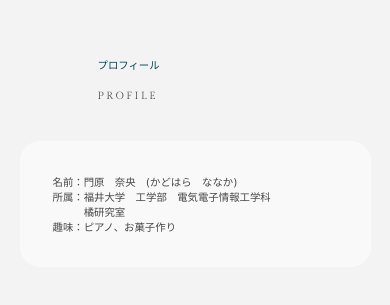
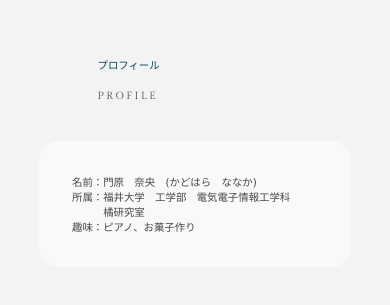
Before and after one commit to nya-nya-ka/Profile4, a plain HTML site: page index.html in a window 390 px wide. Shown: the part 1044-1349 px from the top of the page. Drawn offline with nearby package versions, Linux system fonts and the light colour scheme; a web font is replaced by a local one.

Commit message:
Update styles.css

```diff
--- a/styles.css
+++ b/styles.css
@@ -202,7 +202,7 @@ body {
 }
 @media (max-width: 600px) {
   .section2-5 {
-    margin: 2em 5vw 0 5vw;
+    margin: 2em 10vw 0 10vw;
   }
 }
 
```
